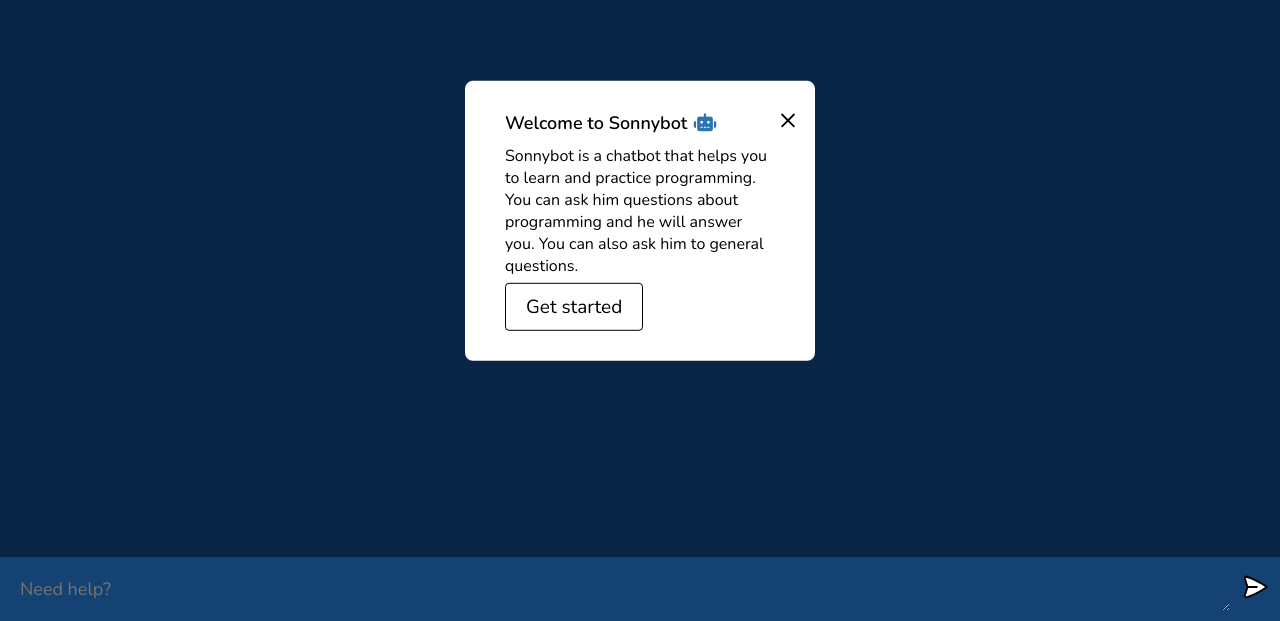
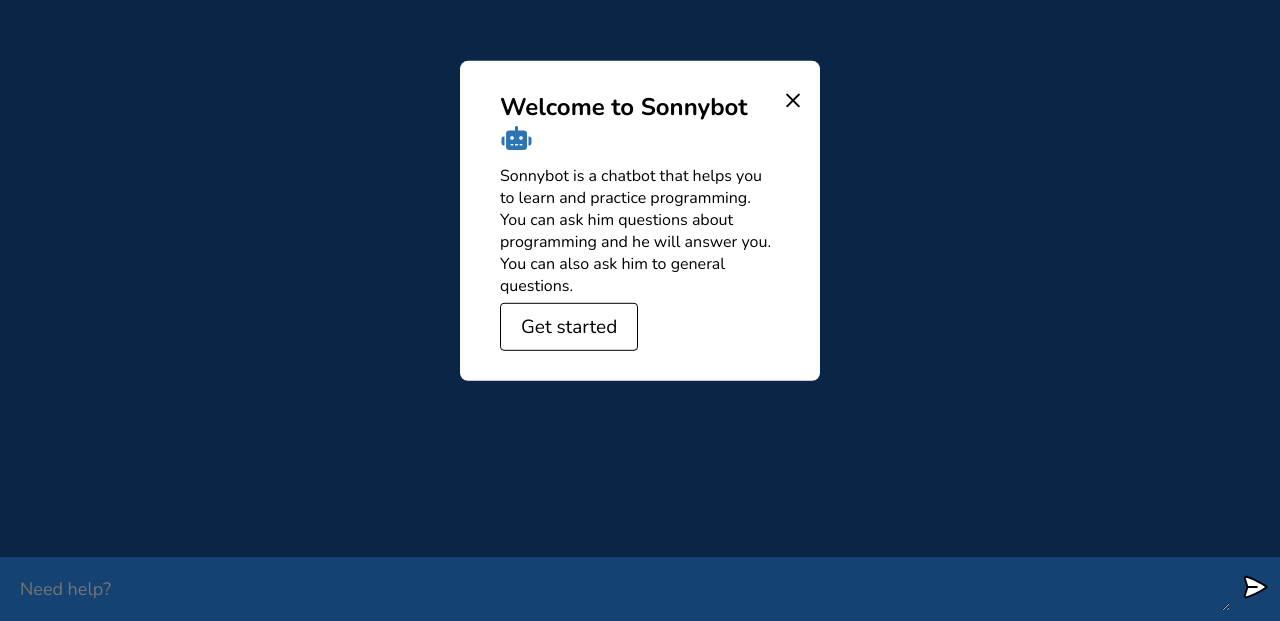
Before and after one commit to Sonnysam/sonny-bot, a website built with Vite: page client/index.html in a window 1280 px wide. Shown: the part 179-800 px from the top of the page. Built offline with nearby package versions, Linux system fonts and the light colour scheme.

Commit message:
popup added with functionality

```diff
--- a/client/style.css
+++ b/client/style.css
@@ -9,7 +9,7 @@
 /* POPUP STYLE */
 .popup {
   background-color: #ffff;
-  width: 350px;
+  width: 360px;
   padding: 30px 40px;
   position: absolute;
   top: 50%;
@@ -19,8 +19,6 @@
   display: none;
 }
 h2 {
-  font-size: 18px;
-  font-weight: 600;
   margin-bottom: 10px;
 }
 .popup__close {
```
